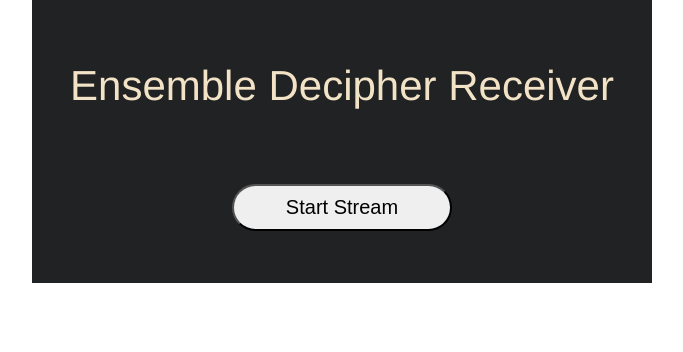
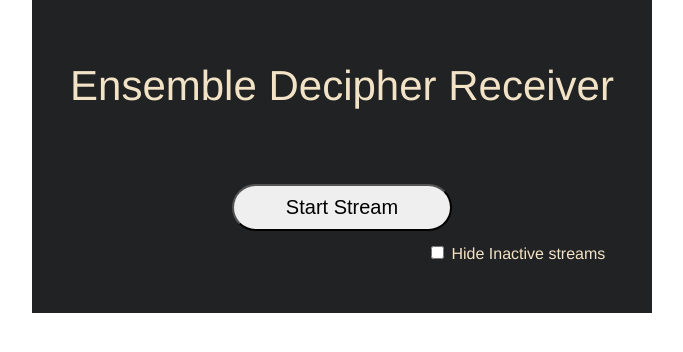
Before and after one commit to OB-0ne/Conduit_RhizomeMusic, a Flask app: page /laptop_Rob in a window 1280 px wide. Shown: the top 352 px of the page, without its empty margins (298-981 px from the left). Run offline with Flask 2, Linux system fonts and the light colour scheme; some libraries are stand-ins or nearby versions.

Commit message:
porting updates
- added an active signal light
- added borders to lights for bevel
- added peer connection state checks for color change of activity lights
- added button and functionality hide/unhide inactive streams

```diff
--- a/static/main.css
+++ b/static/main.css
@@ -132,9 +132,20 @@ audio::-moz-media-controls-timeline{
     border-radius: 50%;
     display: inline-block;
     margin: auto 10px;
+    box-shadow: inset 2px 2px 2px 0 rgba(255,255,255,0.5), inset -2px -2px 2px 0 rgba(0,0,0,0.5);
+}
+
+.audio-inactive-off{
+    display: none;
 }
 
 .custom-audio-controls{
     display: flex;
     justify-content: center;
 }
+
+#hideInactiveAudioBox{
+    width: 100%;
+    padding-left: 375px;
+    padding-top: 10px;
+}
--- a/static/receiver.js
+++ b/static/receiver.js
@@ -12,10 +12,19 @@ const rtcConfig = {
 function playStream() {
 
     socket.on('offer', async ({ offer, senderId }) => {
+
+        // check if this senderID already exists, and if yes, do not add audio controls for it
+        if (peerConnections[senderId]){
+            console.log('sender already connected');
+            return;
+        }
+
+        // cretae a new peer connection
         const peerConnection = new RTCPeerConnection(rtcConfig);
         peerConnections[senderId] = peerConnection;
+
+        // logger for dev checks
         console.log(senderId);
-
         console.log('Received Stream');
         console.log(peerConnections);
         console.log(peerConnection) ;
@@ -33,9 +42,15 @@ function playStream() {
             // make HTML components to be added
             const audio_container = document.createElement('div');
             const audio_level = document.createElement('input');
+            const audio_activity = document.createElement('span');
             const audio_vol_threshold = document.createElement('span');
             const audio = document.createElement('audio');
             const remoteStream = event.streams[0];
+
+            // add an audio activity circle
+            audio_activity.setAttribute('class','audio-threshold');
+            audio_activity.style.backgroundColor = "green";
+            audio_container.appendChild(audio_activity);
 
             // generate the audio component and connect the peer stream to it
             audio.srcObject = remoteStream;
@@ -64,12 +79,19 @@ function playStream() {
             process_audio(audio.srcObject, audio, audio_level, audio_vol_threshold);
         };
 
-        // Handle disconnections from sender
+        // Handle connections/disconnections from sender
         peerConnection.oniceconnectionstatechange = () => {
-            if (peerConnection.iceConnectionState === "disconnected" ||
-                peerConnection.iceConnectionState === "failed") {
-                console.log(senderId + " - Sender has likely left or closed the tab.");
-                document.getElementById(senderId + '-audio-controls').remove();
+            if (peerConnection.iceConnectionState === "connected") {
+                document.getElementById(senderId + '-audio-controls').getElementsByClassName("audio-threshold")[0].style.backgroundColor = "green";
+            }
+            else if (peerConnection.iceConnectionState === "checking") {
+                document.getElementById(senderId + '-audio-controls').getElementsByClassName("audio-threshold")[0].style.backgroundColor = "yellow";
+            }
+            else if (peerConnection.iceConnectionState === "disconnected" ||
+                peerConnection.iceConnectionState === "failed" ||
+                peerConnection.iceConnectionState === "closed") {
+                    document.getElementById(senderId + '-audio-controls').classList.add("audio-inactive");
+                    document.getElementById(senderId + '-audio-controls').getElementsByClassName("audio-threshold")[0].style.backgroundColor = "red";
             }
         };
 
@@ -129,3 +151,24 @@ function visualize(analyser, dataArray, audio, audio_level, audio_vol_threshold)
         audio_vol_threshold.style.backgroundColor = "#bbb";
     }
 }
+
+function hideInactiveStreams(input_selection){
+
+    // get all the inactive audio divs
+    const inactives = document.getElementsByClassName("audio-inactive");
+
+    // depending on check selection add and remove the class with right display CSS
+    if(input_selection.checked){
+        for(let i=0; i<inactives.length; i++){
+            inactives[i].classList.add("audio-inactive-off");
+            inactives[i].classList.remove("custom-audio-controls");
+        }
+    }
+    else{
+        for(let i=0; i<inactives.length; i++){
+            inactives[i].classList.remove("audio-inactive-off");
+            inactives[i].classList.add("custom-audio-controls");
+        }
+    }
+
+}
--- a/templates/receiver.html
+++ b/templates/receiver.html
@@ -15,6 +15,11 @@
                     <button id="playStream" onclick="playStream()">
                         Start Stream
                     </button>
+                    <div id="hideInactiveAudioBox">
+                        <input id="hideInactiveAudio" type="checkbox" onchange="hideInactiveStreams(this)">
+                            Hide Inactive streams
+                        </input>
+                    </div>
                 </div>
                 <div id="audio-container">
                 </div>
```
